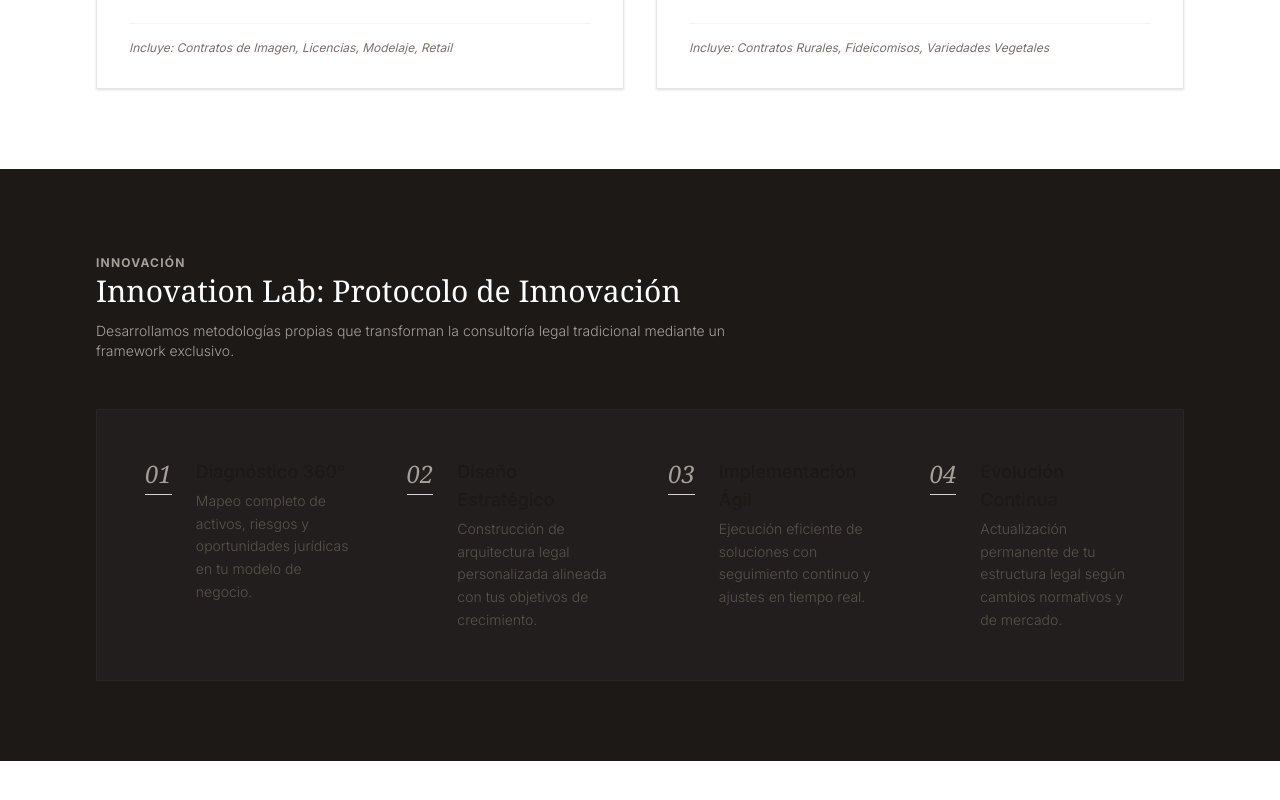
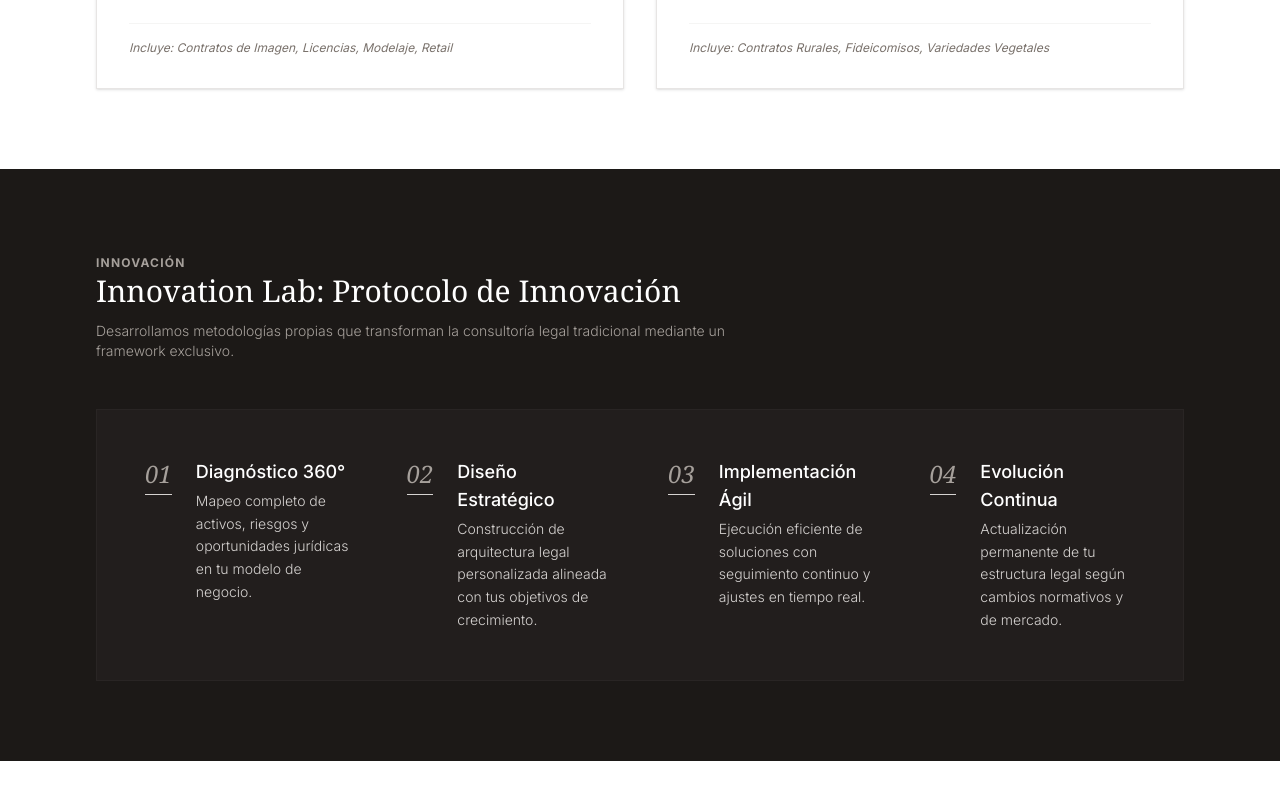
Before and after one commit to abrilvallejoq/letra-fina, a Next.js app: page / in a window 1280 px wide. Shown: the part 2572-3372 px from the top of the page. Built offline with nearby package versions, Linux system fonts and the light colour scheme.

Commit message:
fix: text colors and image

```diff
--- a/src/app/components/About.tsx
+++ b/src/app/components/About.tsx
@@ -3,7 +3,7 @@ export default function About() {
     <section className="py-20 bg-stone-100 px-6 md:px-12 lg:px-24">
       <div className="max-w-7xl mx-auto grid md:grid-cols-12 gap-12 items-center">
         <div className="md:col-span-4 flex justify-center">
-          <div className="w-64 h-84 md:w-full md:h-[450px] bg-cover bg-center grayscale contrast-115 shadow-md" style={{ backgroundImage: "url('https://imgproxy.gamma.app/resize/quality:80/resizing_type:fit/width:2000/https://cdn.gamma.app/svmvmko2beu5hab/c232c89a99f74667808d71d792d1086a/original/WhatsApp-Image-2026-01-07-at-10.17.47.jpeg')" }} />
+          <div className="w-64 h-84 md:w-full md:h-[450px] bg-cover bg-center shadow-md" style={{ backgroundImage: "url('https://imgproxy.gamma.app/resize/quality:80/resizing_type:fit/width:2000/https://cdn.gamma.app/svmvmko2beu5hab/c232c89a99f74667808d71d792d1086a/original/WhatsApp-Image-2026-01-07-at-10.17.47.jpeg')" }} />
         </div>
         <div className="md:col-span-8 space-y-6">
           <h2 className="text-xs uppercase tracking-widest text-stone-500 font-bold">Detrás de la estrategia</h2>
--- a/src/app/components/InnovationLab.tsx
+++ b/src/app/components/InnovationLab.tsx
@@ -3,8 +3,8 @@ function StepItem({ num, title, desc }: { num: string; title: string; desc: stri
     <div className="flex gap-6 items-start p-4">
       <span className="text-2xl font-serif italic text-stone-400 border-b border-stone-300 pb-1">{num}</span>
       <div className="space-y-1">
-        <h4 className="text-lg font-medium text-stone-900">{title}</h4>
-        <p className="text-stone-600 font-light text-sm leading-relaxed">{desc}</p>
+        <h4 className="text-lg font-medium text-white">{title}</h4>
+        <p className="text-stone-300 font-light text-sm leading-relaxed">{desc}</p>
       </div>
     </div>
   );
```
